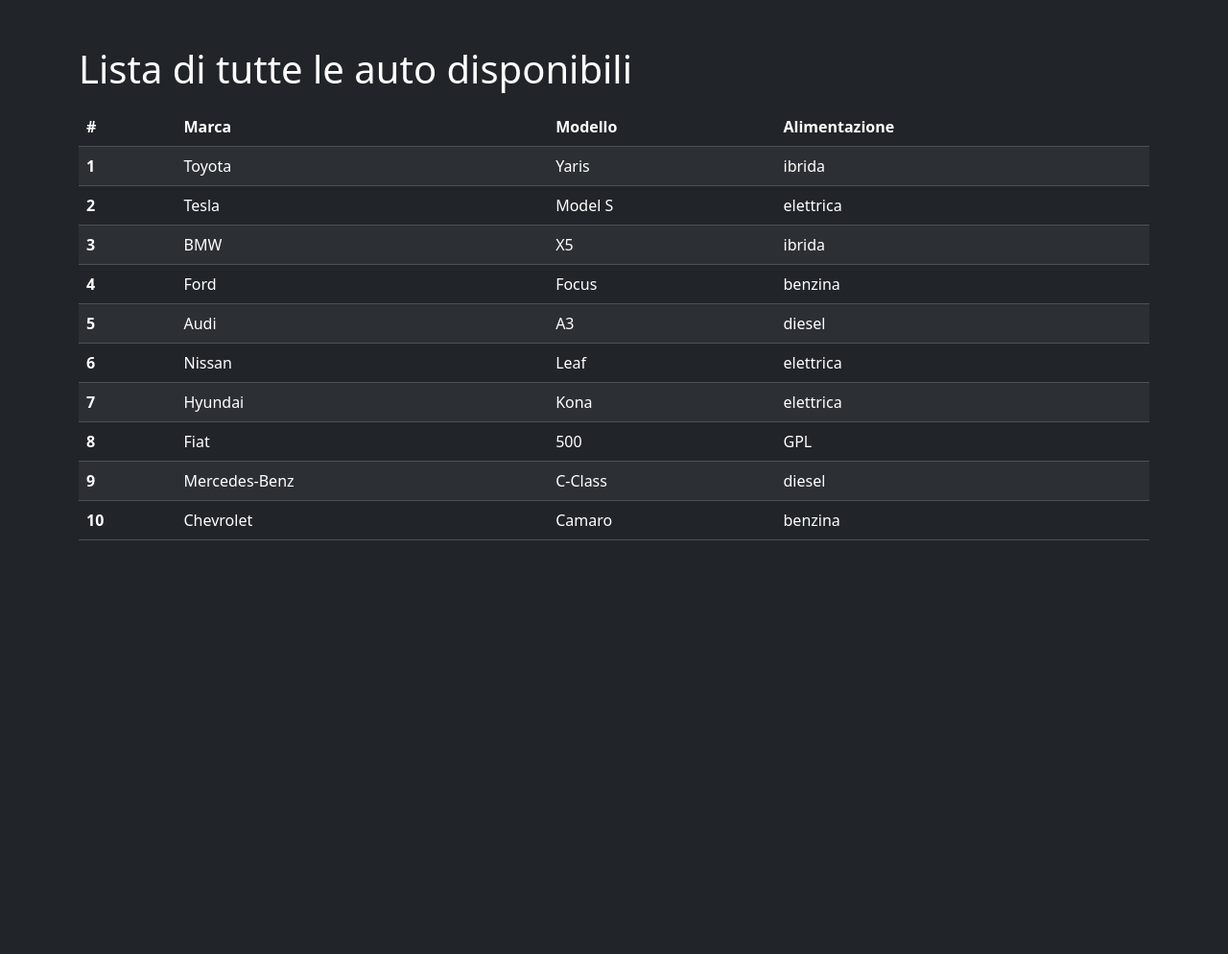
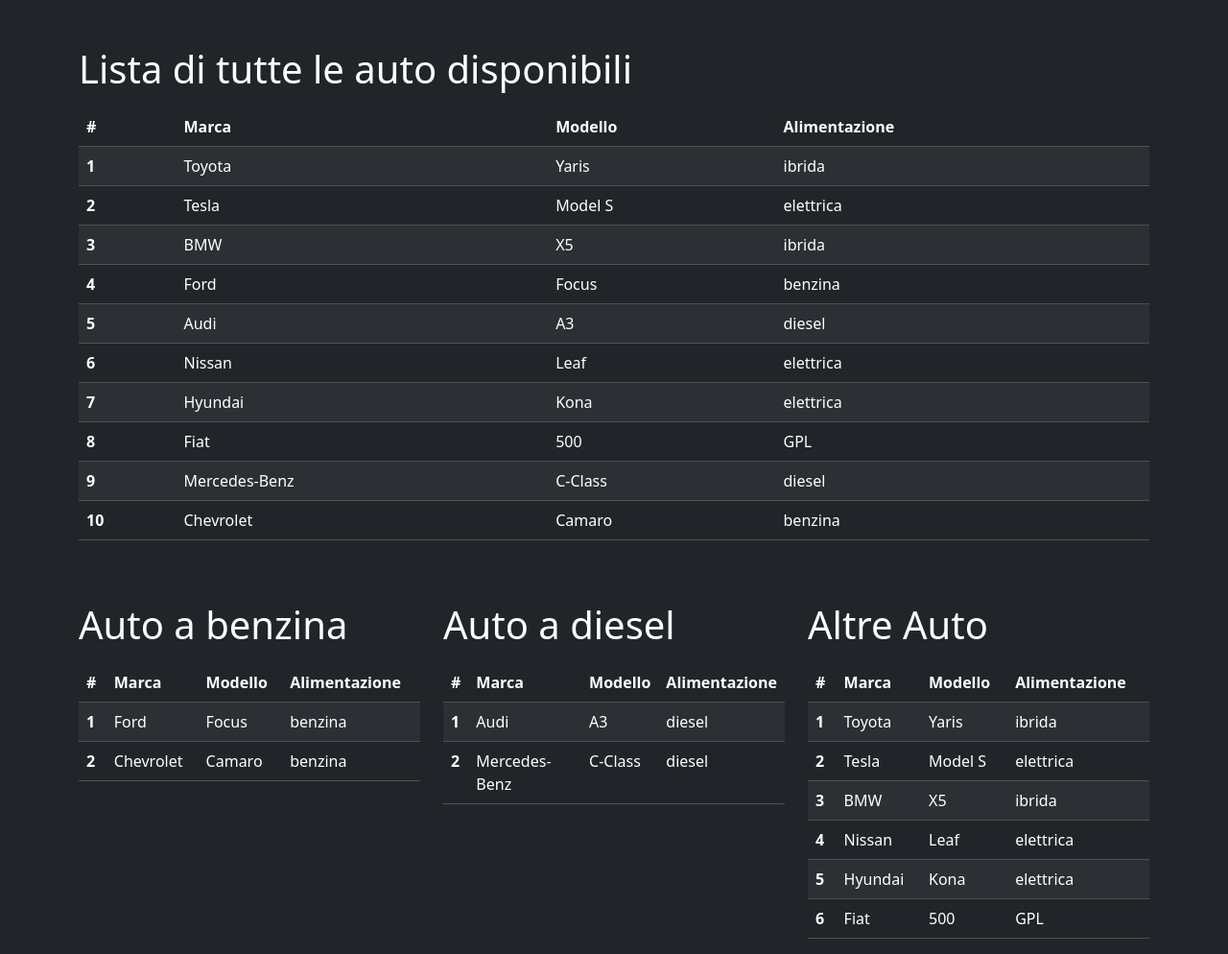
Before and after one commit to GianmarcoOrabona/js-automobili, a plain HTML site: page index.html in a window 1280 px wide. Shown: the whole page at 96% size. Before the commit the page ends 800 px from the top, so only its background shows below. Drawn offline with nearby package versions, Linux system fonts and the light colour scheme.

Commit message:
add functions to generate cars table

```diff
--- a/assets/js/main.js
+++ b/assets/js/main.js
@@ -54,12 +54,23 @@ console.log(otherCars);
 
 // Stampo a schermo la lista delle automobili
 
+// Invoco la funzione per generare la tabella principale
+carTableGenerator(cars);
+
+// Invoco la funzione per generare le tabelle
+carTableFiltered(gasolineCars, 'benzina');
+carTableFiltered(dieselCars, 'diesel');
+carTableFiltered(otherCars, 'altro');
+
+/* -------------- FUNCTIONS -------------- */
+
+function carTableGenerator(array) {
     // Mi creo un elemento <tr> da inserire dinamicamente nel DOM
-let trCars = "";
+    let tr = "";
 
     // Con un ciclo forEach() creo i <tr> che mi servono
-cars.forEach(function (car, index) {
-    trCars += `
+    array.forEach(function (car, index) {
+        tr += `
     <tr>
       <th scope="row">${index + 1}</th>
         <td>${car.marca}</td>
@@ -83,10 +94,53 @@ let table = `
         </tr>
     </thead>
     <tbody>
-        ${trCars}
+        ${tr}
     </tbody>
 </table>
 `;
 
-// Inietto il contenuto nell'HTML
     document.querySelector('.cars-container').innerHTML += table;
+};
+
+// Funzione che mi permette di generare una tabella in base al tipo di alimentazione
+function carTableFiltered(array, type) {
+    let tr = "";
+    let h1 = "";
+    array.forEach(function (car, index) {
+        tr += `
+        <div class="col-4">
+        <tr>
+          <th scope="row">${index + 1}</th>
+            <td>${car.marca}</td>
+            <td>${car.modello}</td>
+            <td>${car.alimentazione}</td>
+        </tr>
+        </div>
+        `;
+    });
+    if (type == 'altro') {
+        h1 += `<h1 class="text-white mt-5 mb-3">Altre Auto</h1>`
+    } else {
+        h1 += `<h1 class="text-white mt-5 mb-3">Auto a ${type}</h1>`
+    }
+    let table = `
+    <div class="col-4">
+        ${h1}
+        <table class="table table-striped table-dark">
+            <thead>
+                <tr>
+                    <th scope="col">#</th>
+                    <th scope="col">Marca</th>
+                    <th scope="col">Modello</th>
+                    <th scope="col">Alimentazione</th>
+                </tr>
+            </thead>
+            <tbody>
+                ${tr}
+            </tbody>
+        </table>
+    </div>
+    `;
+
+    document.querySelector('.cars-filter').innerHTML += table;
+};
--- a/index.html
+++ b/index.html
@@ -18,6 +18,9 @@
         <div class="cars-container">
 
         </div>
+        <div class="row cars-filter">
+
+        </div>
     </div>
 
     <!-- My Script -->
```
Lines whose indentation alone changed are shown as unchanged.
